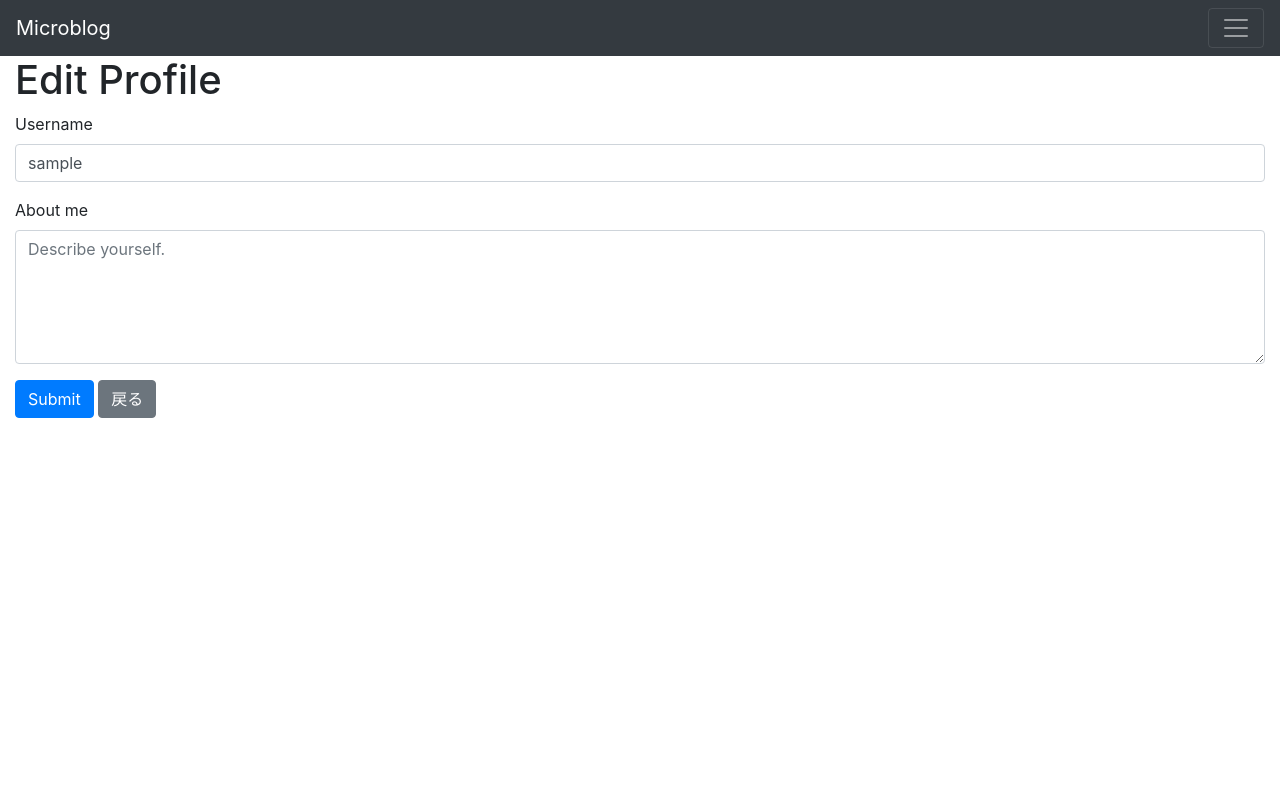
After one commit to tiechel/flask-mega-tutorial, a Flask app: page /edit_profile in a window 1280 px wide. The commit adds this page. Run offline with Flask 2, Linux system fonts and the light colour scheme; the visitor is signed in with stand-in values (Sample User, id 1); data comes from the database, SQL or seed files in the repository; some libraries are stand-ins or nearby versions.

Commit message:
finish off Chapter 6: Profile page and Avatar

```diff
--- a/app/forms.py
+++ b/app/forms.py
@@ -1,6 +1,6 @@
 from flask_wtf import FlaskForm
-from wtforms import StringField, PasswordField, BooleanField, SubmitField
-from wtforms.validators import ValidationError, DataRequired, Email, EqualTo
+from wtforms import StringField, PasswordField, BooleanField, SubmitField, TextAreaField
+from wtforms.validators import ValidationError, DataRequired, Email, EqualTo, Length
 from app.models import User
 
 class LoginForm(FlaskForm):
@@ -25,3 +25,8 @@ class RegistrationForm(FlaskForm):
         user = User.query.filter_by(email=email.data).first()
         if user is not None:
             raise ValidationError('Please use different email address.')
+
+class EditProfileForm(FlaskForm):
+    username = StringField('Username', validators=[DataRequired()])
+    about_me = TextAreaField('About me', validators=[Length(min=0, max=140)])
+    submit = SubmitField('Submit')
--- a/app/models.py
+++ b/app/models.py
@@ -1,4 +1,5 @@
 from datetime import datetime
+from hashlib import md5
 from werkzeug.security import generate_password_hash, check_password_hash
 from flask_login import UserMixin
 from app import db, login
@@ -13,6 +14,8 @@ class User(UserMixin, db.Model):
     email = db.Column(db.String(120), index=True, unique=True)
     password_hash = db.Column(db.String(128))
     posts = db.relationship('Post', backref='author', lazy='dynamic')
+    about_me = db.Column(db.String(140))
+    last_seen = db.Column(db.DateTime, default=datetime.utcnow)
 
     def __repr__(self):
         return '<User {}>'.format(self.username)
@@ -23,6 +26,10 @@ class User(UserMixin, db.Model):
     def check_password(self, password):
         return check_password_hash(self.password_hash, password)
 
+    def avatar(self, size):
+        digest = md5(self.email.lower().encode('utf-8')).hexdigest()
+        return 'https://www.gravatar.com/avatar/{}?d=identicon&s={}'.format(digest, size)
+
 class Post(db.Model):
     id = db.Column(db.Integer, primary_key=True)
     body = db.Column(db.String(140))
--- a/app/routes.py
+++ b/app/routes.py
@@ -1,9 +1,16 @@
+from datetime import datetime
 from flask import render_template, flash, redirect, url_for, request
 from flask_login import current_user, login_user, logout_user, login_required
 from werkzeug.urls import url_parse
 from app import app, db
-from app.forms import LoginForm, RegistrationForm
+from app.forms import LoginForm, RegistrationForm, EditProfileForm
 from app.models import User, Post
+
+@app.before_request
+def before_request():
+    if current_user.is_authenticated:
+        current_user.last_seen = datetime.utcnow()
+        db.session.commit()
 
 @app.route('/')
 @app.route('/index')
@@ -47,3 +54,24 @@ def register():
         flash('Congratulations, you are now a registed user!')
         return redirect(url_for('login'))
     return render_template('register.html.j2', title='Register', form=form)
+
+@app.route('/user/<username>')
+@login_required
+def user(username):
+    user = User.query.filter_by(username=username).first_or_404()
+    return render_template('user.html.j2', user=user, posts=user.posts)
+
+@app.route('/edit_profile', methods=['GET', 'POST'])
+@login_required
+def edit_profile():
+    form = EditProfileForm()
+    if form.validate_on_submit():
+        current_user.username = form.username.data
+        current_user.about_me = form.about_me.data
+        db.session.commit()
+        flash('Your changes have been saved.')
+        return redirect(url_for('edit_profile'))
+    elif request.method == 'GET':
+        form.username.data = current_user.username
+        form.about_me.data = current_user.about_me
+    return render_template('edit_profile.html.j2', title='Edit Profile', form=form)
--- /dev/null
+++ b/app/static/style.css
@@ -0,0 +1,7 @@
+html, body {
+    height: 100%;
+}
+.container-fluid {
+    margin-top: -56px;
+    padding-top: 56px;
+}
--- /dev/null
+++ b/app/templates/_post.html.j2
@@ -0,0 +1,6 @@
+<table>
+    <tr valign="top">
+        <td><img src="{{ post.author.avatar(36) }} " alt="avatar"></td>
+        <td>{{ post.author.username }} says: {{ post.body }}</td>
+    </tr>
+</table>
--- a/app/templates/base.html.j2
+++ b/app/templates/base.html.j2
@@ -10,6 +10,8 @@
         <title>Welcome to Microblog</title>
         {% endif %}
         <link rel="stylesheet" href="https://stackpath.bootstrapcdn.com/bootstrap/4.2.1/css/bootstrap.min.css" integrity="sha384-GJzZqFGwb1QTTN6wy59ffF1BuGJpLSa9DkKMp0DgiMDm4iYMj70gZWKYbI706tWS" crossorigin="anonymous">
+        <link rel="stylesheet" href="https://use.fontawesome.com/releases/v5.6.1/css/all.css">
+        <link rel="stylesheet" href="{{ url_for('static', filename='style.css') }}">
     </head>
     <body>
         <nav class="navbar navbar-dark bg-dark">
@@ -32,15 +34,21 @@
                         <li class="nav-item"><a href="{{ url_for('index') }}" class="nav-link">Home</a></li>
                         {% endif %}
 
+                        {% if 'user' in request.url_rule.rule %}
+                        <li class="nav-item active"><a href="{{ url_for('user', username=current_user.username) }}" class="nav-link">Profile <span class="sr-only">(current)</span></a></li>
+                        {% else %}
+                        <li class="nav-item"><a href="{{ url_for('user', username=current_user.username) }}" class="nav-link">Profile</a></li>
+                        {% endif %}
+
                         <li class="nav-item"><a href="{{ url_for('logout')}}" class="nav-link">Logout</a></li>
                     {% endif %}
                 </ul>
             </div>
         </nav>
-        <div class="container">
+        <div class="container-fluid h-100">
             {% with messages = get_flashed_messages() %}
             {% if messages %}
-        <div class="alerts pt-1">
+            <div class="alerts pt-2">
                 {% for message in messages %}
                 <div class="alert alert-info">{{ message }}</div>
                 {% endfor %}
--- /dev/null
+++ b/app/templates/edit_profile.html.j2
@@ -0,0 +1,35 @@
+{% extends "base.html.j2" %}
+
+{% block content %}
+    <h1>Edit Profile</h1>
+    <form action="" method="post">
+        {{ form.hidden_tag() }}
+
+        <div class="form-group">
+            {{ form.username.label }}
+            {% if form.username.errors %}
+                {{ form.username(class="form-control is-invalid", placeholder="Username") }}
+                {% for error in form.username.errors %}
+                <div class="invalid-feedback">{{ error }}</div>
+                {% endfor %}
+            {% else %}
+                {{ form.username(class="form-control", placeholder="Username") }}
+            {% endif %}
+        </div>
+        <div class="form-group">
+            {{ form.about_me.label }}
+            {% if form.about_me.errors %}
+                {{ form.about_me(class="form-control is-invalid", placeholder="About me", rows="5") }}
+                {% for error in form.about_me.errors %}
+                <div class="invalid-feedback">{{ error }}</div>
+                {% endfor %}
+            {% else %}
+                {{ form.about_me(class="form-control", placeholder="Describe yourself.", rows="5") }}
+            {% endif %}
+        </div>
+        <div class="form-group">
+            {{ form.submit(class="btn btn-primary") }}
+            <a href="{{ url_for('user', username=current_user.username )}}" class="btn btn-secondary">戻る</a>
+        </div>
+    </form>
+{% endblock content %}
--- a/settings.json
+++ /dev/null
@@ -1,6 +0,0 @@
-{
-    "python.pythonPath": ".venv\\Scripts\\python.exe",
-    "python.linting.pylintArgs": [
-        "--load-plugins=pylint-django"
-    ]
-}
```
Also changed, not shown: app/templates/user.html.j2 (added, +35 -0 lines), migrations/versions/f609971eb7f1_new_fields_in_user_model.py (added, +30 -0 lines), 1 other file. Lines whose indentation alone changed are shown as unchanged.
